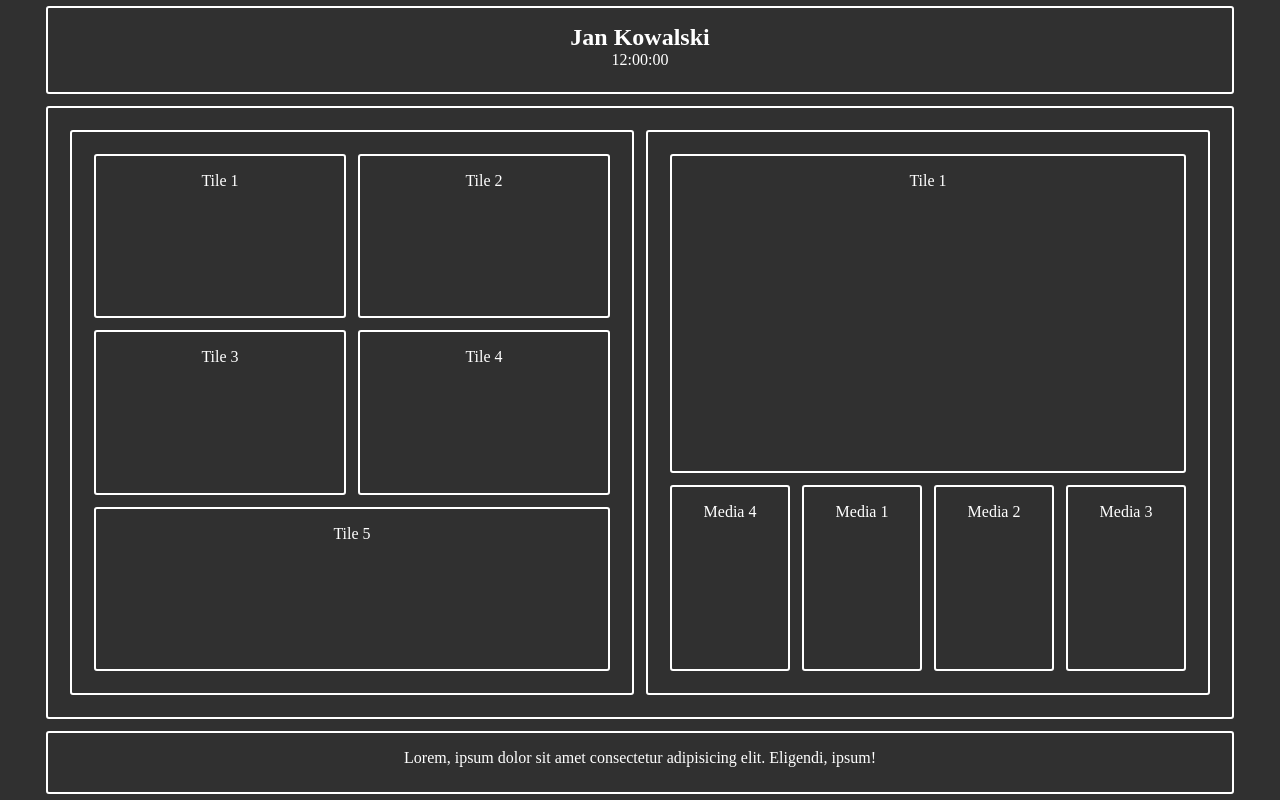
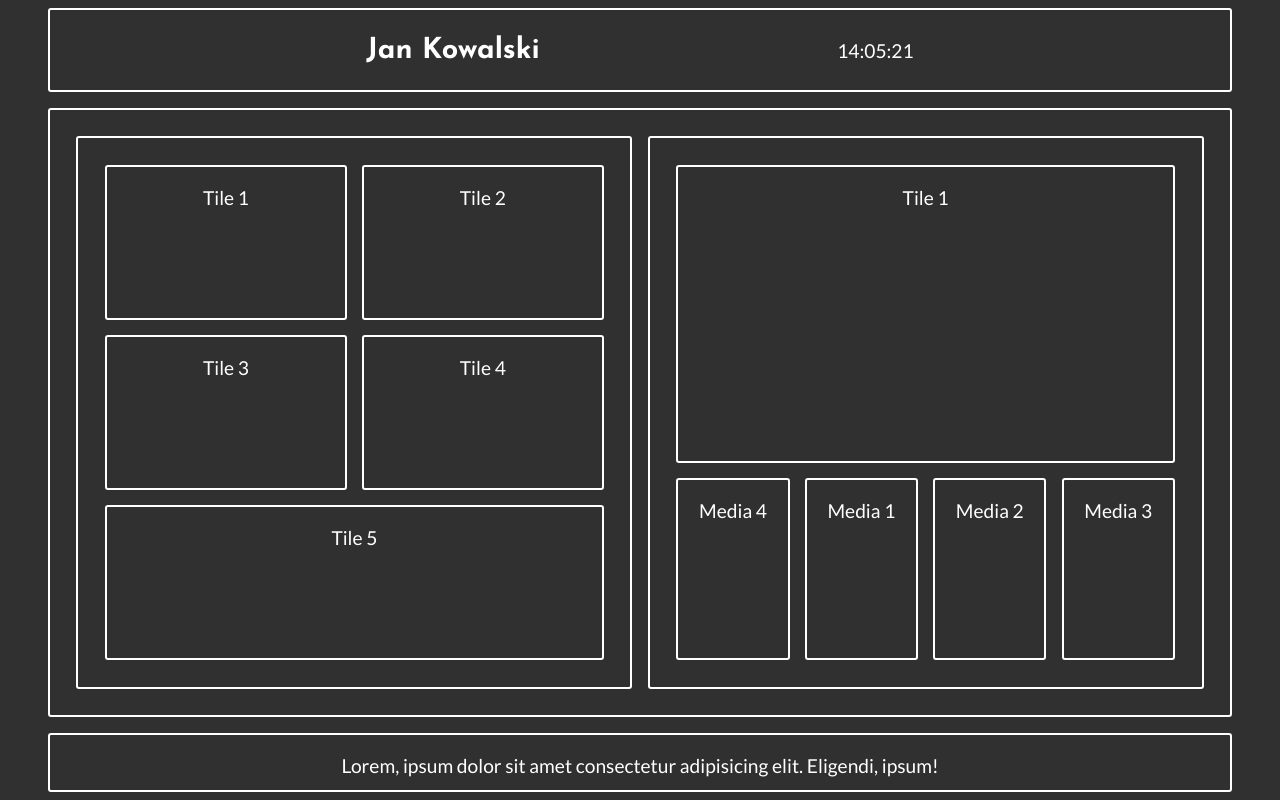
Before and after one commit to Radexman/MZ-Full-Stack, a plain HTML site: page HTML/03-friendly-domains-subpages/index.html in a window 1280 px wide. Drawn offline with Linux system fonts and the light colour scheme.

Commit message:
Display Timer

```diff
--- a/HTML/03-friendly-domains-subpages/index.html
+++ b/HTML/03-friendly-domains-subpages/index.html
@@ -18,8 +18,8 @@
 	<body>
 		<div id="first-grid-wrapper">
 			<nav class="nav">
-				<h1 class="nav-h2">Jan Kowalski</h1>
-				<div class="nav-timer">12:00:00</div>
+				<h1 class="nav__h2">Jan Kowalski</h1>
+				<div class="nav__timer"></div>
 			</nav>
 			<main class="main">
 				<div id="second-grid-wrapper">
@@ -39,5 +39,6 @@
 			</main>
 			<footer class="footer">Lorem, ipsum dolor sit amet consectetur adipisicing elit. Eligendi, ipsum!</footer>
 		</div>
+		<script src="./timer.js"></script>
 	</body>
 </html>
--- a/HTML/03-friendly-domains-subpages/sass/_components.scss
+++ b/HTML/03-friendly-domains-subpages/sass/_components.scss
@@ -1 +1,8 @@
 // ========== Mixin Components ========== //
+
+@mixin test-line {
+    outline: 2px solid #ffffff;
+    padding: 1em;
+    margin: .5em;
+    border-radius: 1px;
+}
--- a/HTML/03-friendly-domains-subpages/sass/_nav.scss
+++ b/HTML/03-friendly-domains-subpages/sass/_nav.scss
@@ -3,4 +3,11 @@
 .nav {
     @include test-line;
     grid-area: nav;
+    display: flex;
+    align-items: center;
+    justify-content: space-evenly;
+
+    &__h2 {
+        font-family: $font-secondary;
+    }
 }
--- a/HTML/03-friendly-domains-subpages/sass/_variables.scss
+++ b/HTML/03-friendly-domains-subpages/sass/_variables.scss
@@ -5,12 +5,5 @@ $clr-primary: #303030;
 
 // Typography
 $txt-clr: #ffffff;
-
-// Borders
-
-@mixin test-line {
-    outline: 2px solid #ffffff;
-    padding: 1em;
-    margin: .5em;
-    border-radius: 1px;
-}
+$font-primary: 'Lato', sans-serif;
+$font-secondary: 'Josefin Sans', sans-serif;
--- a/HTML/03-friendly-domains-subpages/sass/main.scss
+++ b/HTML/03-friendly-domains-subpages/sass/main.scss
@@ -1,4 +1,7 @@
-//========== Partial imports, client stylesheet resets & initial general styling ========== //
+//========== Partial imports, font imports, client stylesheet resets & initial general styling ========== //
+
+@import url('https://fonts.googleapis.com/css2?family=Lato:wght@400;700&display=swap');
+@import url('https://fonts.googleapis.com/css2?family=Josefin+Sans:wght@400;700&display=swap');
 
 @import './variables';
 @import './components';
@@ -25,7 +28,8 @@ body {
 
 html {
     scroll-behavior: smooth;
-    font-size: clamp(1rem, 1vw, 3rem);
+    font-size: clamp(1rem, 1.5vw, 3rem);
+    font-family: $font-primary;
 }
 
 img,
@@ -46,8 +50,8 @@ select {
 // Page layout
 
 #first-grid-wrapper {
+    display: grid;
     min-height: 100vh;
-    display: grid;
     max-width: 1200px;
     margin: 0 auto;
     grid-template-areas:
--- /dev/null
+++ b/HTML/03-friendly-domains-subpages/timer.js
@@ -0,0 +1,24 @@
+// Display Current hour in user interface
+
+let timerEl = document.querySelector('.nav__timer');
+
+const displayTime = () => {
+	setInterval(() => {
+		const date = new Date();
+
+		let hour = date.getHours();
+		hour = hour < 10 ? `0${hour}` : hour;
+
+		let minute = date.getMinutes();
+		minute = minute < 10 ? `0${minute}` : minute;
+
+		let second = date.getSeconds();
+		second = second < 10 ? `0${second}` : second;
+
+		const fullTime = `${hour}:${minute}:${second}`;
+
+		timerEl.textContent = fullTime;
+	}, 1000);
+};
+
+displayTime();
```
Also changed, not shown: HTML/03-friendly-domains-subpages/css/main.css, 1 other file.
